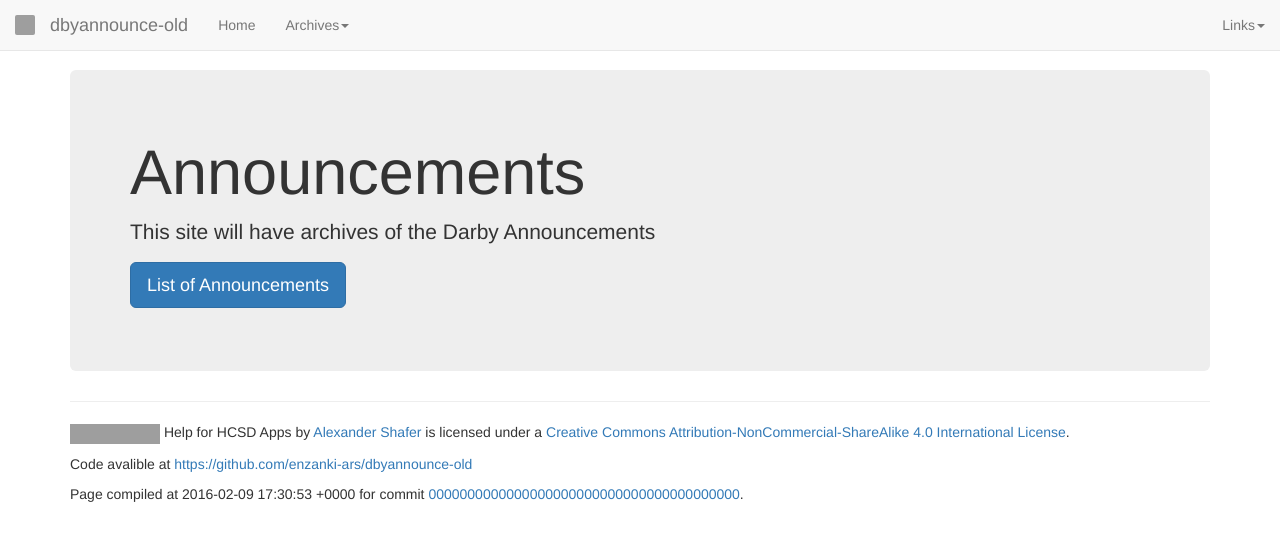
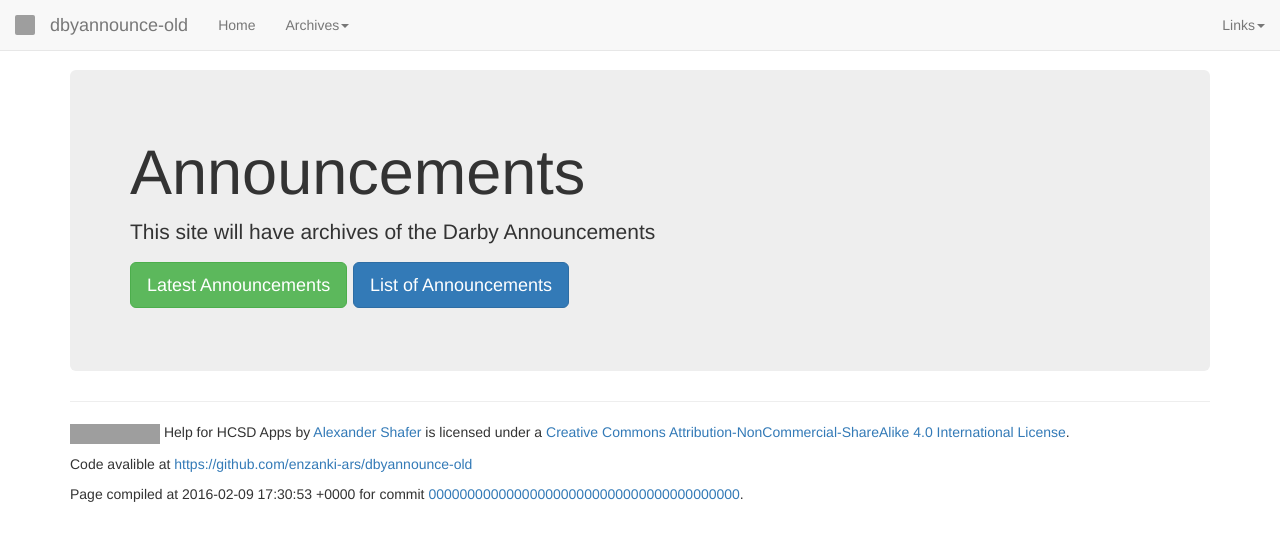
Before and after one commit to enzanki-ars/dbyannounce-old, a Jekyll site: the page built from index.html, in a window 1280 px wide. Shown: the top 541 px of the page. Built offline with Jekyll 4.4.1, drawn with Linux system fonts in a browser that asks for light colours; nearby versions of some CDN libraries; grey boxes are pictures that could not be loaded.

Commit message:
Improve archive display

```diff
--- a/_includes/header.html
+++ b/_includes/header.html
@@ -124,7 +124,7 @@
               <li role="separator" class="divider"></li>
               {% for post in site.posts %}
                 <li>
-                  <a href="{{ post.url | prepend: site.github.url | replace_first:'http://','https://' }}">{{ post.title }}</a>
+                  <a href="{{ post.url | prepend: site.github.url | replace_first:'http://','https://' }}">{{ post.title | date: "%A, %B %d, %Y" }} - {{ post.title }}</a>
                 </li>
               {% endfor %}
             </ul>
--- a/index.html
+++ b/index.html
@@ -9,5 +9,12 @@
     This site will have archives of the Darby Announcements
   </p>
 
-  <p><a class="btn btn-primary btn-lg" href="{{ site.github.url | replace_first:'http://','https://' }}/posts.html" role="button">List of Announcements</a></p>
+  <p>
+    <a class="btn btn-success btn-lg" href="{{ site.posts[0].url | prepend: site.github.url | replace_first:'http://','https://' }}" role="button">
+      Latest Announcements
+    </a>
+    <a class="btn btn-primary btn-lg" href="{{ site.github.url | replace_first:'http://','https://' }}/posts.html" role="button">
+      List of Announcements
+    </a>
+  </p>
 </div>
```
